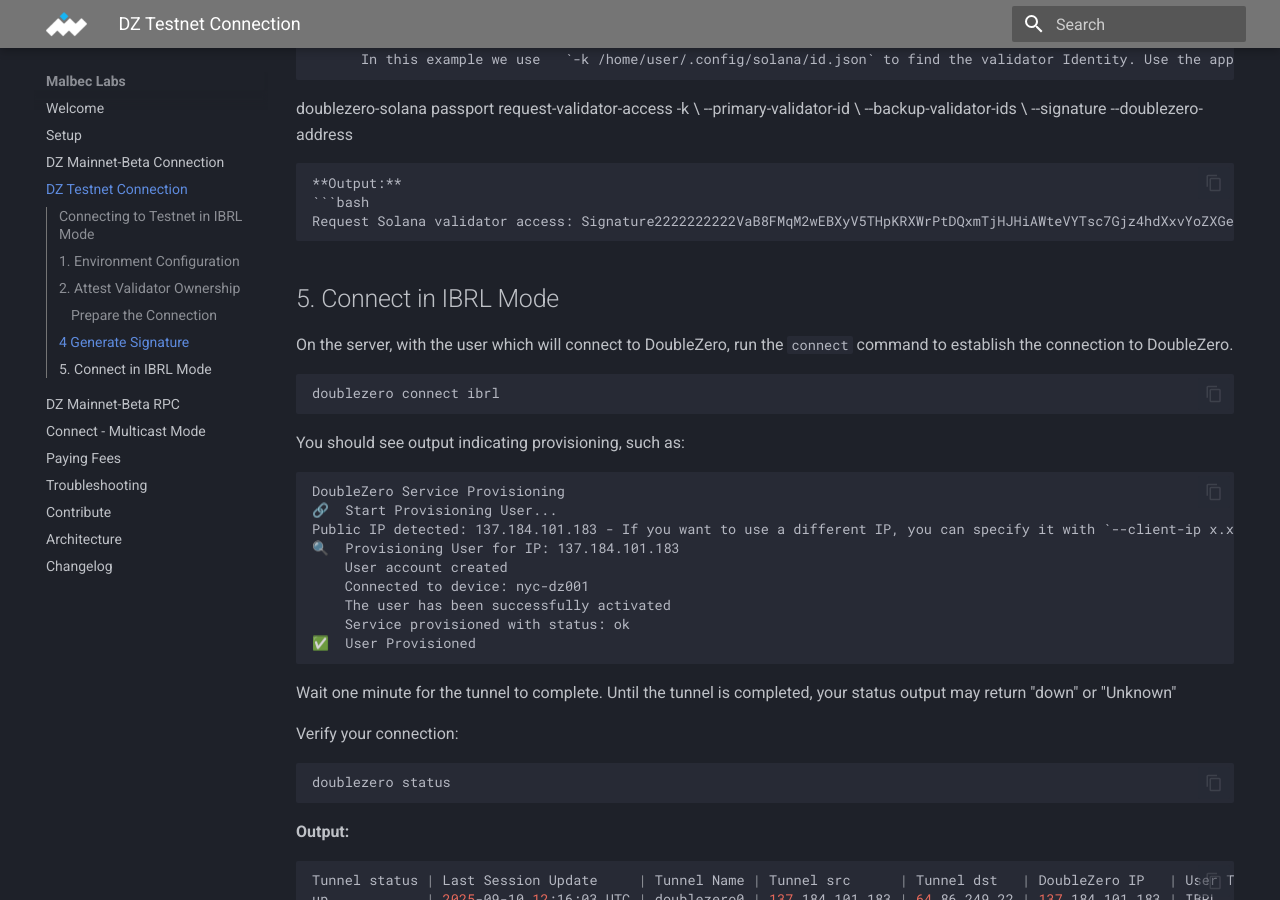
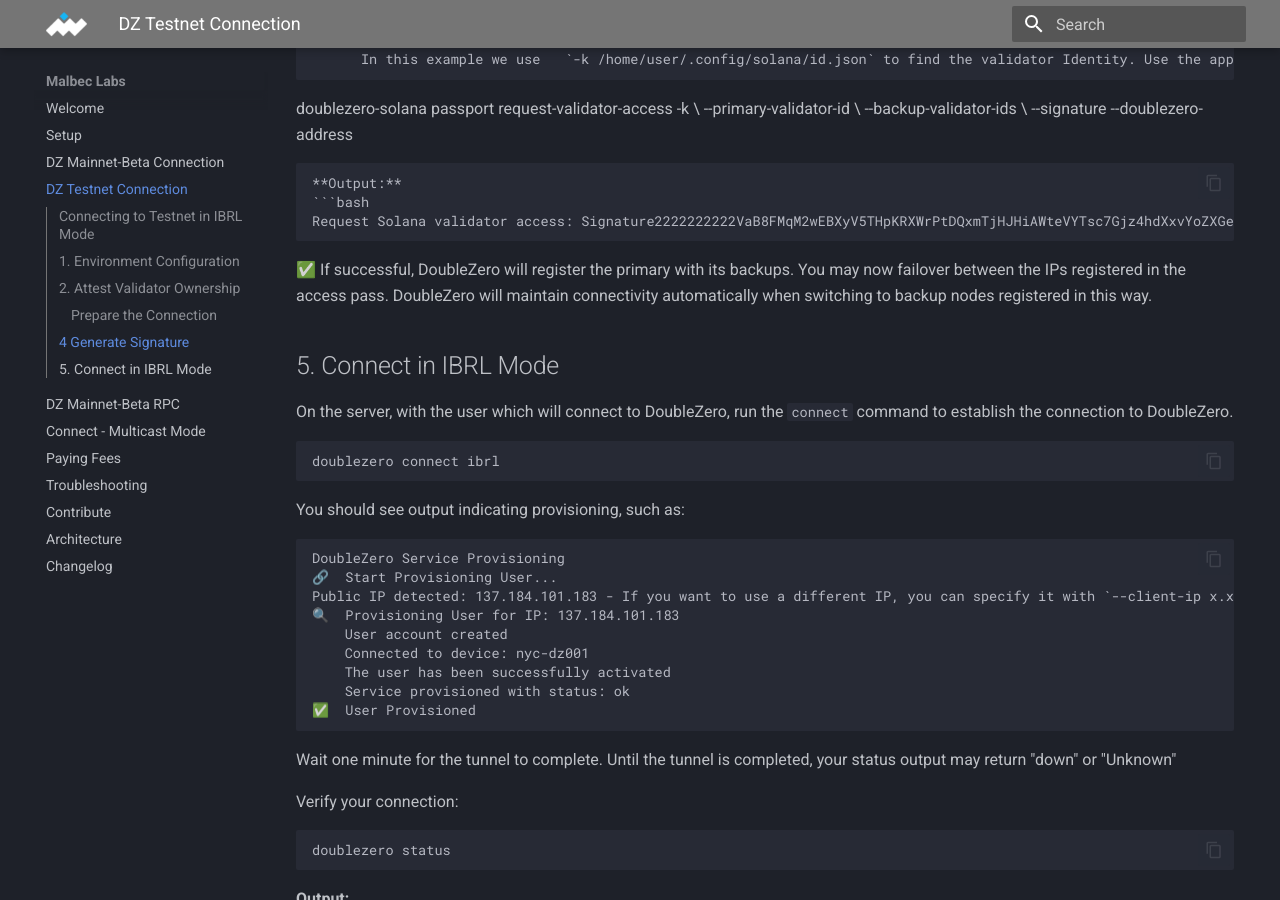
Before and after one commit to malbeclabs/docs, an MkDocs documentation site: the page built from docs/DZ Testnet Connection.md, in a window 1280 px wide and 900 px high, scrolled down 3293 px. Built offline with MkDocs 1.6.1 and Material for MkDocs 9.7.7, drawn with Linux system fonts in a browser that asks for light colours.

Commit message:
Update DZ Testnet Connection.md

````diff
--- a/docs/DZ Testnet Connection.md
+++ b/docs/DZ Testnet Connection.md
@@ -228,6 +228,7 @@
 ```bash
 Request Solana validator access: Signature2222222222VaB8FMqM2wEBXyV5THpKRXWrPtDQxmTjHJHiAWteVYTsc7Gjz4hdXxvYoZXGeHkrEayp
 ```
+✅ If successful, DoubleZero will register the primary with its backups. You may now failover between the IPs registered in the access pass. DoubleZero will maintain connectivity automatically when switching to backup nodes registered in this way.
 
 ## 5. Connect in IBRL Mode
 
````
